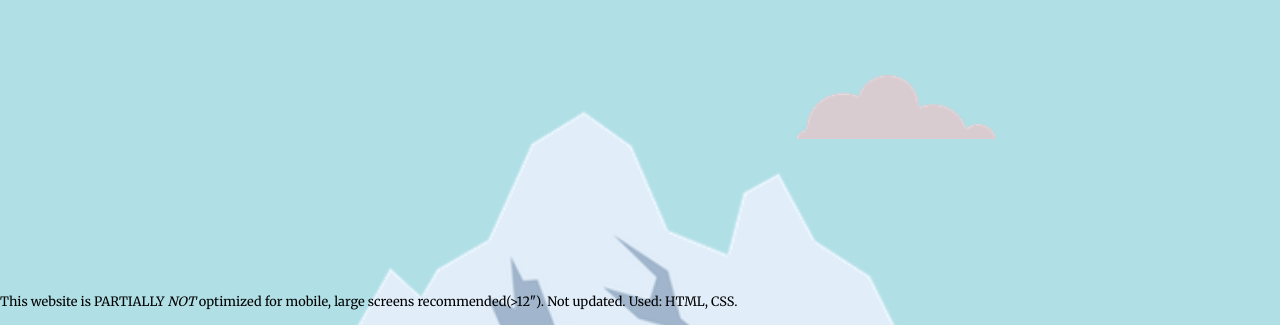
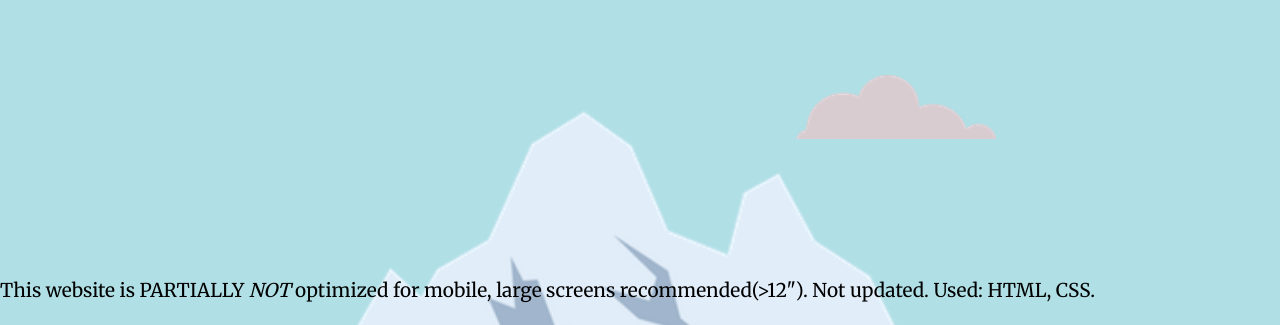
Before and after one commit to Hkn-Y/cv.3, a plain HTML site: page index.html in a window 1280 px wide. Shown: the part 475-800 px from the top of the page. Drawn offline with Linux system fonts and the light colour scheme.

Commit message:
Update master.css

```diff
--- a/css/master.css
+++ b/css/master.css
@@ -14,7 +14,7 @@ body{
   padding: 0 50px;
 }
 .warning {
-  font-size: 0.8rem !important;
+  font-size: 19px !important;
 }
 @media screen and (max-width: 640px) {
   body {
```
